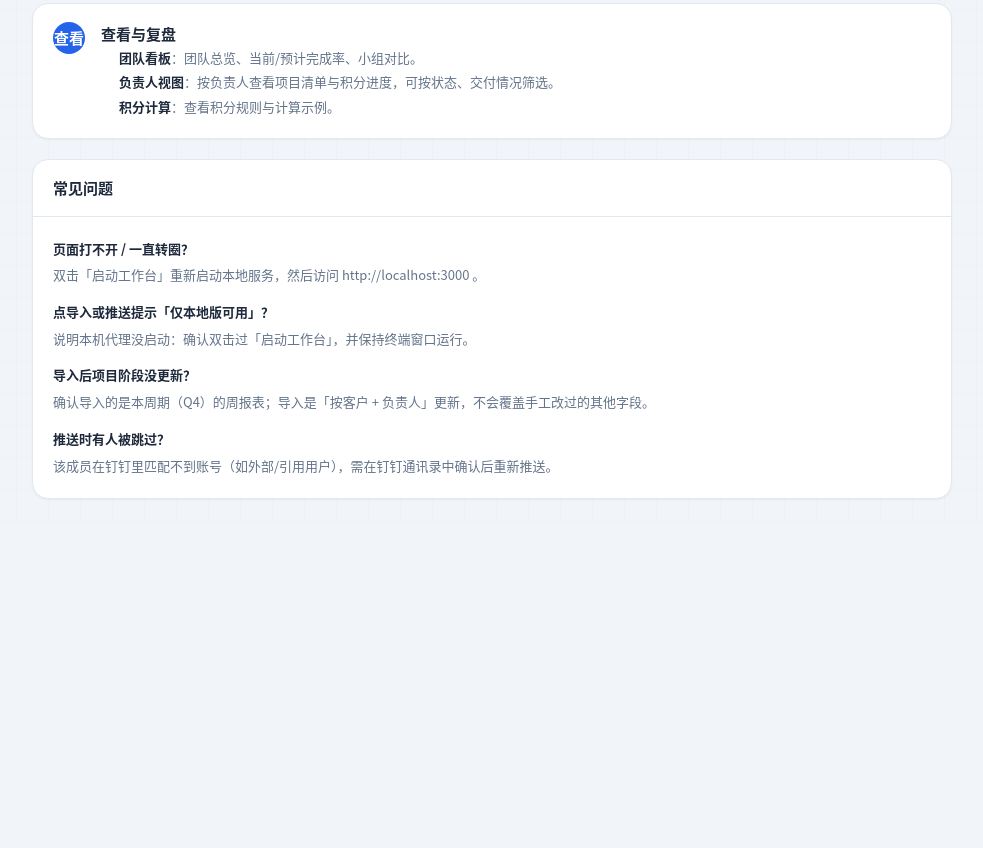
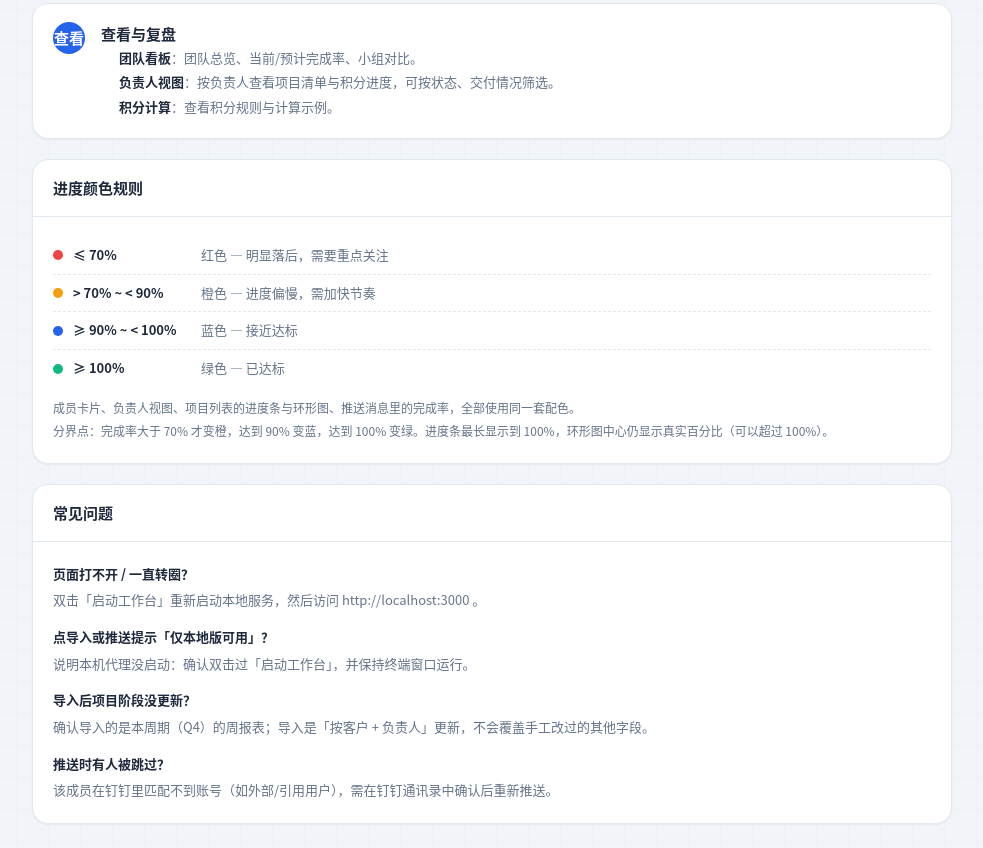
Before and after one commit to Jane-wdd/hr-team-dashboard, a plain HTML site: page guide.html in a window 1280 px wide. Shown: the part 1015-1863 px from the top of the page, without its empty margins (240-1223 px from the left). Before the commit the page ends 1538 px from the top, so only its background shows below. Drawn offline with Linux system fonts and the light colour scheme.

Commit message:
feat: 成员二次/售前预计完成积分可录入并计入预计完成
成员编辑弹窗新增数字录入，卡片同步展示；负责人视图读取该字段，
预计完成积分口径改为「当前积分 + 二次/售前积分 + 项目预计积分」。
使用说明补充进度颜色规则。

```diff
--- a/api.js
+++ b/api.js
@@ -177,7 +177,7 @@ const API = {
     });
     const data = members.map(m => ({
       ...m,
-      projectedPoints: _round2((Number(m.currentPoints) || 0) + (projectedByOwner[m.id] || 0)),
+      projectedPoints: _round2((Number(m.currentPoints) || 0) + (Number(m.presalePoints) || 0) + (projectedByOwner[m.id] || 0)),
     }));
     const result = { code: 0, data };
     _cache.set('members', result);
@@ -268,7 +268,7 @@ const API = {
     const projects = projectsRes.data || [];
     const completedPoints = projects.reduce((s, p) => s + p.completedPoints, 0);
     const plannedPoints = projects.reduce((s, p) => s + p.plannedPoints, 0);
-    const projectedPoints = _round2((Number(member.currentPoints) || 0) + projects.reduce((s, p) => s + projectProjectedPoints(p), 0));
+    const projectedPoints = _round2((Number(member.currentPoints) || 0) + (Number(member.presalePoints) || 0) + projects.reduce((s, p) => s + projectProjectedPoints(p), 0));
     const result = { code: 0, data: { ...member, completedPoints, plannedPoints, projectedPoints, projects } };
     _cache.set(cacheKey, result);
     return result;
--- a/guide.html
+++ b/guide.html
@@ -44,6 +44,15 @@
     .step-body { font-size: 13px; color: var(--text-sub); line-height: 1.9; }
     .step-body ul { margin: 0; padding-left: 18px; }
     .step-body strong { color: var(--text); font-weight: 600; }
+    .legend-row {
+      display: flex; align-items: center; gap: 10px;
+      padding: 8px 0; font-size: 13px; color: var(--text-sub);
+      border-bottom: 1px dashed var(--border);
+    }
+    .legend-row:last-of-type { border-bottom: none; }
+    .legend-dot { width: 10px; height: 10px; border-radius: 50%; flex-shrink: 0; }
+    .legend-range { color: var(--text); font-weight: 600; min-width: 118px; }
+    .legend-note { font-size: 12px; color: var(--text-sub); line-height: 1.9; margin: 10px 0 0; }
     .faq { font-size: 13px; color: var(--text-sub); line-height: 1.9; }
     .faq dt { color: var(--text); font-weight: 600; margin-top: 12px; }
     .faq dt:first-child { margin-top: 0; }
@@ -163,6 +172,36 @@
         </div>
 
         <div class="card" style="margin-top: 20px;">
+          <div class="card-header"><h3>进度颜色规则</h3></div>
+          <div class="card-body">
+            <div class="legend-row">
+              <span class="legend-dot" style="background:#EF4444;"></span>
+              <span class="legend-range">≤ 70%</span>
+              <span>红色 — 明显落后，需要重点关注</span>
+            </div>
+            <div class="legend-row">
+              <span class="legend-dot" style="background:#F59E0B;"></span>
+              <span class="legend-range">&gt; 70% ~ &lt; 90%</span>
+              <span>橙色 — 进度偏慢，需加快节奏</span>
+            </div>
+            <div class="legend-row">
+              <span class="legend-dot" style="background:#2563EB;"></span>
+              <span class="legend-range">≥ 90% ~ &lt; 100%</span>
+              <span>蓝色 — 接近达标</span>
+            </div>
+            <div class="legend-row">
+              <span class="legend-dot" style="background:#10B981;"></span>
+              <span class="legend-range">≥ 100%</span>
+              <span>绿色 — 已达标</span>
+            </div>
+            <p class="legend-note">
+              成员卡片、负责人视图、项目列表的进度条与环形图、推送消息里的完成率，全部使用同一套配色。<br>
+              分界点：完成率大于 70% 才变橙，达到 90% 变蓝，达到 100% 变绿。进度条最长显示到 100%，环形图中心仍显示真实百分比（可以超过 100%）。
+            </p>
+          </div>
+        </div>
+
+        <div class="card" style="margin-top: 20px;">
           <div class="card-header"><h3>常见问题</h3></div>
           <div class="card-body">
             <dl class="faq">
```
Also changed, not shown: members.html (+14 -2 lines), owner-view.html (+2 -2 lines).
